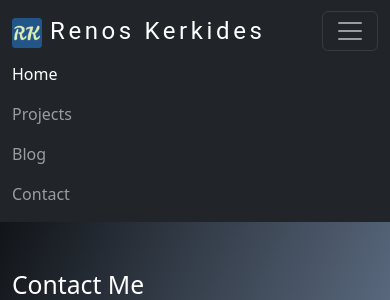
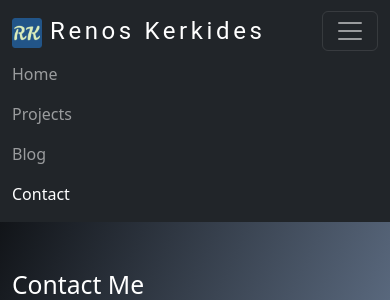
Before and after one commit to rkerkides/MyPortfolioSite, a Django app: page /contact/ in a window 390 px wide, after a click that opens the changed part. Shown: the top 300 px of the page. Run offline with Django 4.2, Linux system fonts and the light colour scheme; some libraries are stand-ins or nearby versions.

Commit message:
add responsiveness to navbar active page

```diff
--- a/templates/navbar.html
+++ b/templates/navbar.html
@@ -12,16 +12,16 @@
     <div class="collapse navbar-collapse" id="navbarNav">
       <ul class="navbar-nav ms-auto">
         <li class="nav-item">
-          <a class="nav-link active" aria-current="page" href="/">Home</a>
+          <a class="nav-link {% if request.path == '/' %}active{% endif %}" href="/">Home</a>
         </li>
         <li class="nav-item">
-          <a class="nav-link" href="/projects/">Projects</a>
+          <a class="nav-link {% if request.path == '/projects/' %}active{% endif %}" href="/projects/">Projects</a>
         </li>
         <li class="nav-item">
-          <a class="nav-link" href="/blog/">Blog</a>
+          <a class="nav-link {% if request.path == '/blog/' %}active{% endif %}" href="/blog/">Blog</a>
         </li>
         <li class="nav-item">
-          <a class="nav-link" href="/contact/">Contact</a>
+          <a class="nav-link {% if request.path == '/contact/' %}active{% endif %}" href="/contact/">Contact</a>
         </li>
       </ul>
     </div>
```
